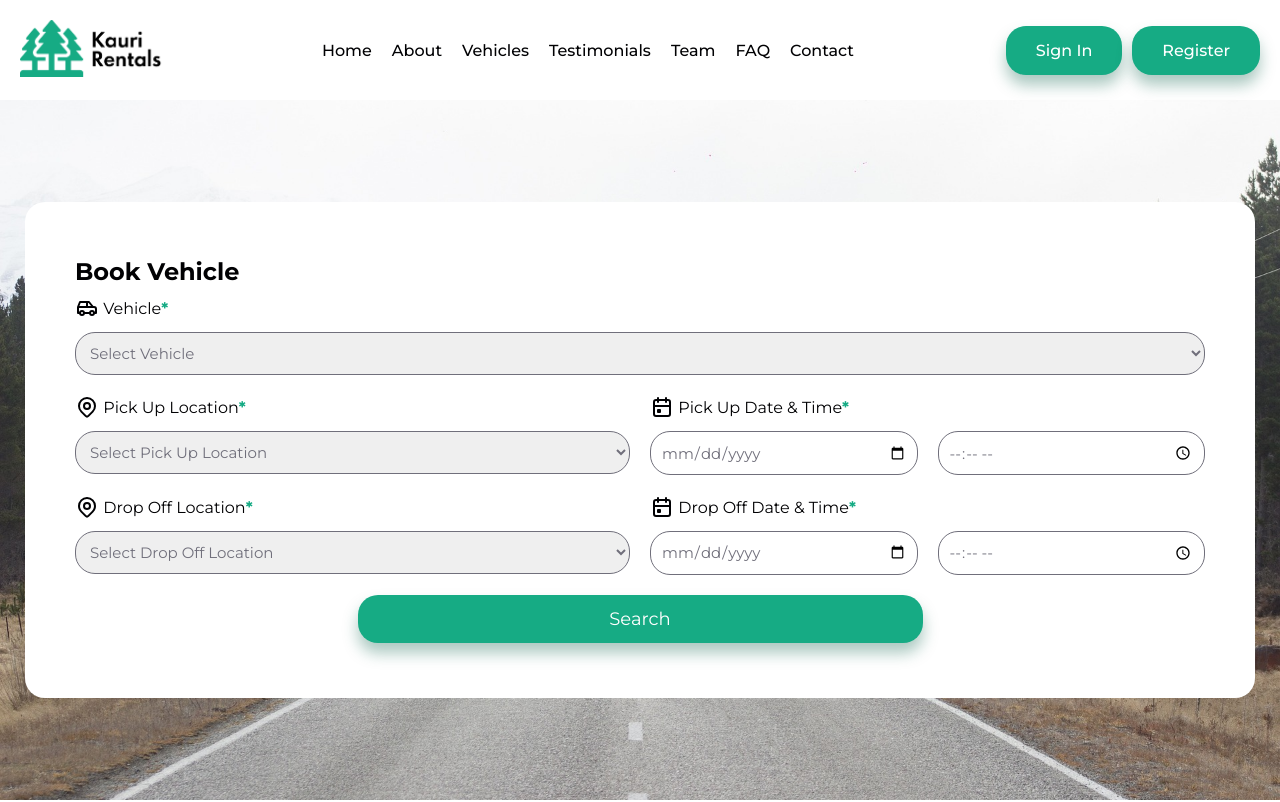
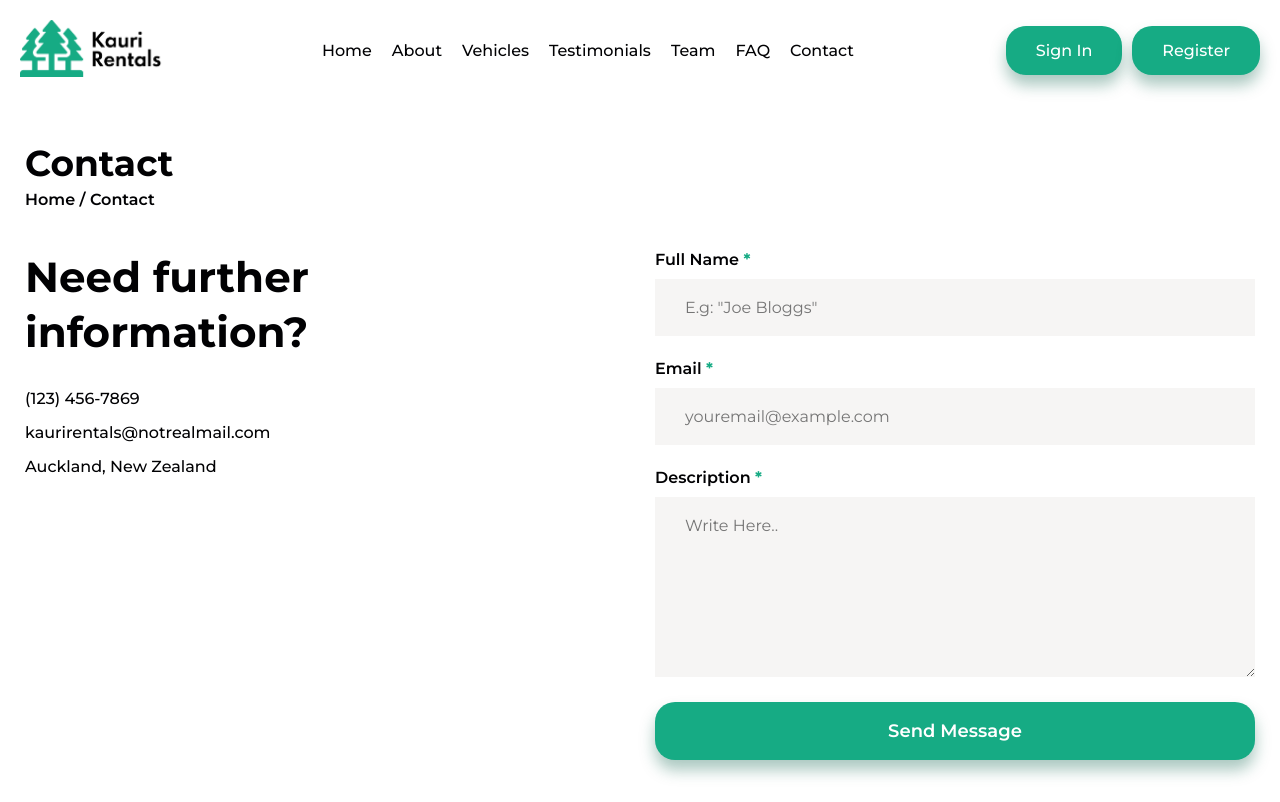
Before and after one commit to NigelThomasBell/KauriRentals, a React (Vite) app: page /contact in a window 1280 px wide. Shown: the top 802 px of the page. Built offline with nearby package versions, Linux system fonts and the light colour scheme.

Commit message:
Added Contact

```diff
--- a/src/App.tsx
+++ b/src/App.tsx
@@ -7,6 +7,7 @@ import Vehicles from "./pages/Vehicles";
 import Testimonials from "./pages/Testimonials";
 import Team from "./pages/Team";
 import Faq from "./pages/Faq";
+import Contact from "./pages/Contact";
 import Footer from "./components/Footer";
 
 function App() {
@@ -20,6 +21,7 @@ function App() {
         <Route path="testimonials" element={<Testimonials />} />
         <Route path="team" element={<Team />} />
         <Route path="faq" element={<Faq />} />
+        <Route path="contact" element={<Contact />} />
 
         {/* Catch-all route to redirect to the homepage */}
         <Route path="*" element={<Home />} />
--- /dev/null
+++ b/src/pages/Contact.tsx
@@ -0,0 +1,50 @@
+import SubNavbar from "../components/route-components/SubNavbar";
+import BookBanner from "../components/route-components/banners/BookBanner";
+import { DETAILS_DATA } from "../data/WebsiteData";
+
+function Contact() {
+  return (
+    <>
+      <section className="contact-page">
+        <SubNavbar name="Contact" />
+        <div className="container">
+          <div className="contact-div">
+            <div className="contact-div__text">
+              <h2>Need further information?</h2>
+              {Object.entries(DETAILS_DATA).map(([key, value]) => (
+                <a key={key} href="/">
+                  {value}
+                </a>
+              ))}
+            </div>
+            <div className="contact-div__form">
+              <form>
+                <label>
+                  Full Name <b>*</b>
+                </label>
+                <input type="text" placeholder='E.g: "Joe Bloggs"'></input>
+
+                <label>
+                  Email <b>*</b>
+                </label>
+                <input type="email" placeholder="youremail@example.com"></input>
+
+                <label>
+                  Description <b>*</b>
+                </label>
+                <textarea placeholder="Write Here.."></textarea>
+
+                <button type="submit">
+                  Send Message
+                </button>
+              </form>
+            </div>
+          </div>
+        </div>
+        <BookBanner />
+      </section>
+    </>
+  );
+}
+
+export default Contact;
--- /dev/null
+++ b/src/styles/sections/_contact.scss
@@ -0,0 +1,122 @@
+@use "../_global" as *;
+
+/* Contact div */
+.contact-div {
+  display: grid;
+  grid-template-columns: 1fr 1fr;
+  gap: 3rem;
+  margin: 0 auto;
+  color: $text-black;
+  background-size: auto;
+  background-position: center center;
+  background-repeat: no-repeat;
+
+  @media (max-width: 950px) {
+    grid-template-columns: 1fr;
+    text-align: center;
+  }
+
+  /* Text */
+  &__text {
+    display: flex;
+    flex-direction: column;
+    gap: 1rem;
+    max-width: 41rem;
+
+    @media (max-width: 950px) {
+      margin: 0 auto;
+      margin-bottom: 2rem;
+    }
+
+    /* Heading */
+    h2 {
+      font-size: $h2-size;
+      line-height: 1.3;
+      margin-bottom: 2rem;
+    }
+
+    /* Paragraph */
+    p {
+      font-size: $normal-text-size;
+      font-family: $font;
+      color: $text-gray;
+      line-height: 1.6;
+      margin-bottom: 2rem;
+    }
+
+    /* Link */
+    a {
+      text-decoration: none;
+      color: $text-black;
+      font-size: $normal-text-size;
+      font-weight: 500;
+      transition: all 0.2s;
+      margin-bottom: 0.5rem;
+
+      &:hover {
+        color: $text-primary;
+      }
+    }
+  }
+
+  /* Form */
+  &__form {
+    display: flex;
+    flex-direction: column;
+
+    /* Form element */
+    form {
+      display: flex;
+      flex-direction: column;
+
+      /* Label */
+      label {
+        font-size: $normal-text-size;
+        font-weight: 600;
+        margin-bottom: 1rem;
+
+        b {
+          color: $text-primary;
+        }
+      }
+
+      /* Input */
+      input,
+      textarea {
+        font-family: $font;
+        background-color: $background-light-gray;
+        padding: 19px 30px 19px 30px;
+        font-size: $normal-text-size;
+        border: none;
+        outline: none;
+        margin-bottom: 2.3rem;
+      }
+
+      /* Textarea */
+      textarea {
+        height: 18rem;
+        margin-bottom: 2.5rem;
+      }
+
+      /* Button */
+      button {
+        font-family: $font;
+        background-color: $text-primary;
+        padding: 1.8rem 3rem;
+        border-radius: 2rem;
+        box-shadow: 0 10px 15px 0 $box-shadow-secondary;
+        transition: all 0.3s;
+        border: none;
+        color: $background-white;
+        font-size: 1.8rem;
+        font-weight: 600;
+        cursor: pointer;
+
+        &:hover {
+          box-shadow: 0 10px 15px 0 $box-shadow-secondary-hover;
+          background-color: $text-secondary;
+        }
+      }
+    }
+  }
+}
--- a/src/styles/sections/index.scss
+++ b/src/styles/sections/index.scss
@@ -13,3 +13,4 @@
 @forward "./vehicles";
 @forward "./team";
 @forward "./faq";
+@forward "./contact";
```
